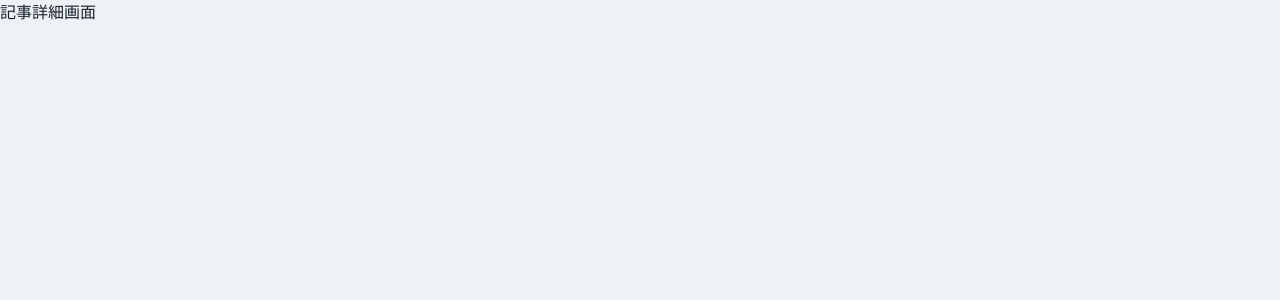
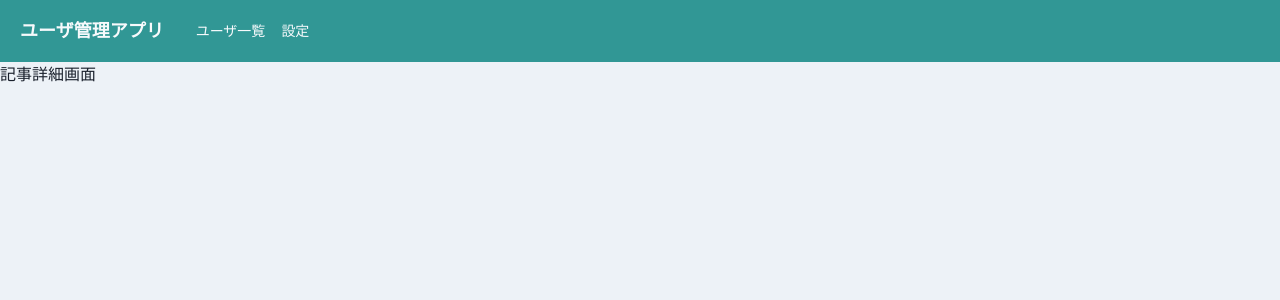
Before and after one commit to tadume/radiation_link, a React (Create React App) app in the folder radiation_client/: page /articles/1 in a window 1280 px wide. Shown: the top 300 px of the page. Built offline with nearby package versions, Linux system fonts and the light colour scheme.

Commit message:
アプリ全体のヘッダーを作成

```diff
--- /dev/null
+++ b/radiation_client/src/components/atoms/button/MenuIconButton.tsx
@@ -0,0 +1,21 @@
+import { HamburgerIcon } from '@chakra-ui/icons';
+import { IconButton } from '@chakra-ui/react';
+import { FC, memo } from 'react';
+
+type Props = {
+  onOpen: () => void;
+};
+
+export const MenuIconButton: FC<Props> = memo((props) => {
+  const { onOpen } = props;
+  return (
+    <IconButton
+      aria-label="メニューボタン"
+      icon={<HamburgerIcon />}
+      variant="unstyled"
+      size="xs"
+      display={{ base: 'block', md: 'none' }}
+      onClick={onOpen}
+    />
+  );
+});
--- /dev/null
+++ b/radiation_client/src/components/molecules/MenuDrawer.tsx
@@ -0,0 +1,39 @@
+import {
+  Button,
+  Drawer,
+  DrawerBody,
+  DrawerContent,
+  DrawerOverlay,
+} from '@chakra-ui/react';
+import { FC, memo } from 'react';
+import { useScreenTransition } from '../../hooks/useScreenTransition';
+
+type Props = {
+  onClose: () => void;
+  isOpen: boolean;
+};
+
+export const MenuDrawer: FC<Props> = memo((props) => {
+  const { onClose, isOpen } = props;
+  const { onClickArticles, onClickSetting, onClickUsers } =
+    useScreenTransition();
+  return (
+    <Drawer placement="left" size="xs" onClose={onClose} isOpen={isOpen}>
+      <DrawerOverlay>
+        <DrawerContent>
+          <DrawerBody bg="gray.100" p={0}>
+            <Button w="100%" onClick={onClickArticles}>
+              TOP
+            </Button>
+            <Button w="100%" onClick={onClickUsers}>
+              ユーザ一覧
+            </Button>
+            <Button w="100%" onClick={onClickSetting}>
+              設定
+            </Button>
+          </DrawerBody>
+        </DrawerContent>
+      </DrawerOverlay>
+    </Drawer>
+  );
+});
--- /dev/null
+++ b/radiation_client/src/components/organisms/Header.tsx
@@ -0,0 +1,48 @@
+import { Box, Flex, Heading, Link, useDisclosure } from '@chakra-ui/react';
+import { FC, memo } from 'react';
+
+import { useScreenTransition } from '../../hooks/useScreenTransition';
+import { MenuIconButton } from '../atoms/button/MenuIconButton';
+import { MenuDrawer } from '../molecules/MenuDrawer';
+
+export const Header: FC = memo(() => {
+  const { isOpen, onOpen, onClose } = useDisclosure();
+  const { onClickArticles, onClickSetting, onClickUsers } =
+    useScreenTransition();
+  return (
+    <>
+      <Flex
+        as="nav"
+        bg="teal.500"
+        color="gray.50"
+        align="center"
+        justify="space-between"
+        padding={{ base: 3, md: 5 }}
+      >
+        <Flex
+          as="a"
+          _hover={{ cursor: 'pointer' }}
+          mr={8}
+          onClick={onClickArticles}
+        >
+          <Heading as="h1" fontSize={{ base: 'md', md: 'lg' }}>
+            ユーザ管理アプリ
+          </Heading>
+        </Flex>
+        <Flex
+          align="center"
+          flexGrow={2}
+          display={{ base: 'none', md: 'flex' }}
+          fontSize="sm"
+        >
+          <Box pr={4}>
+            <Link onClick={onClickUsers}>ユーザ一覧</Link>
+          </Box>
+          <Link onClick={onClickSetting}>設定</Link>
+        </Flex>
+        <MenuIconButton onOpen={onOpen} />
+      </Flex>
+      <MenuDrawer onClose={onClose} isOpen={isOpen} />
+    </>
+  );
+});
--- /dev/null
+++ b/radiation_client/src/components/templates/HeaderLayout.tsx
@@ -0,0 +1,17 @@
+import { FC, ReactNode, memo } from 'react';
+
+import { Header } from '../organisms/Header';
+
+type Props = {
+  children: ReactNode;
+};
+
+export const HeaderLayout: FC<Props> = memo((props) => {
+  const { children } = props;
+  return (
+    <>
+      <Header />
+      {children}
+    </>
+  );
+});
--- /dev/null
+++ b/radiation_client/src/hooks/useScreenTransition.tsx
@@ -0,0 +1,12 @@
+import { useCallback } from 'react';
+import { useNavigate } from 'react-router-dom';
+
+export const useScreenTransition = () => {
+  const navigate = useNavigate();
+
+  const onClickArticles = useCallback(() => navigate('/articles'), []);
+  const onClickUsers = useCallback(() => navigate('/users'), []);
+  const onClickSetting = useCallback(() => navigate('/setting'), []);
+
+  return { onClickArticles, onClickUsers, onClickSetting };
+};
--- a/radiation_client/src/router/Router.tsx
+++ b/radiation_client/src/router/Router.tsx
@@ -3,16 +3,27 @@
 
 import { ArticleRoutes } from './ArticleRoutes';
 import { Page404 } from '../components/pages/Page404';
+import { HeaderLayout } from '../components/templates/HeaderLayout';
 
 export const Router = memo(() => {
   return (
     <Routes>
       {ArticleRoutes.map((url) => (
         <Route path="/articles">
-          <Route path={url.path} element={url.children} />
+          <Route
+            path={url.path}
+            element={<HeaderLayout>{url.children}</HeaderLayout>}
+          />
         </Route>
       ))}
-      <Route path="*" element={<Page404 />} />
+      <Route
+        path="*"
+        element={
+          <HeaderLayout>
+            <Page404 />
+          </HeaderLayout>
+        }
+      />
     </Routes>
   );
 });
```
